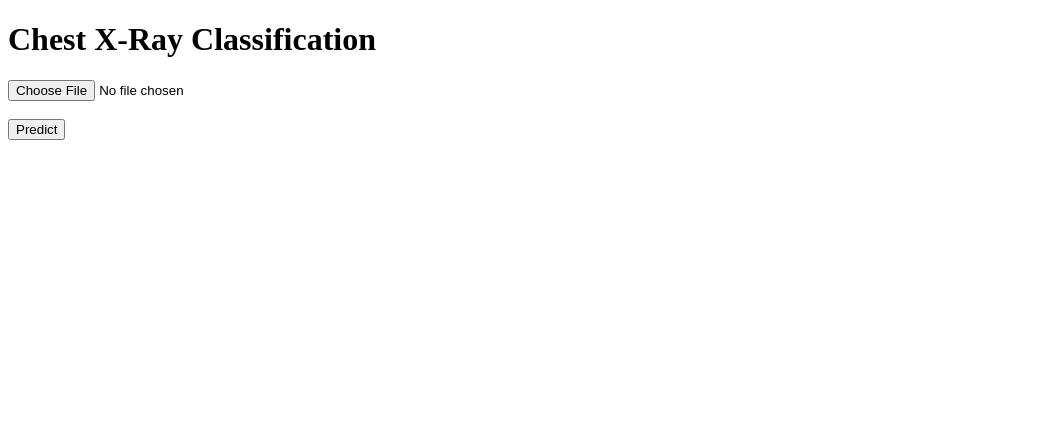
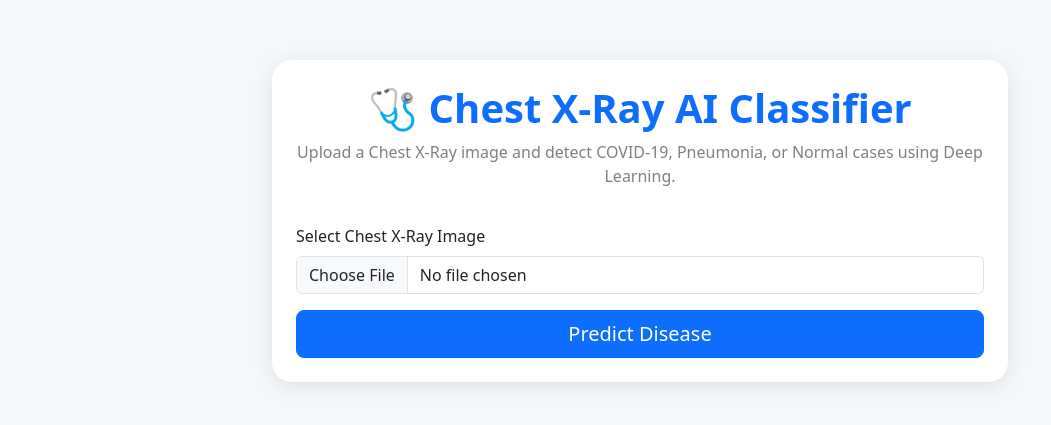
Before and after one commit to ash21agrawal/Chest-Xray-MLOps, a Flask app: page / in a window 1280 px wide. Shown: the top 425 px of the page, without its empty margins (0-1051 px from the left). Run offline with Flask 3, Linux system fonts and the light colour scheme.

Commit message:
Improve UI design

```diff
--- a/templates/index.html
+++ b/templates/index.html
@@ -1,42 +1,143 @@
 <!DOCTYPE html>
-<html>
+<html lang="en">
+
 <head>
-    <title>Chest X-Ray Classifier</title>
+    <meta charset="UTF-8">
+    <meta name="viewport" content="width=device-width, initial-scale=1.0">
+
+    <title>Chest X-Ray AI Classifier</title>
+
+    <link href="https://cdn.jsdelivr.net/npm/bootstrap@5.3.3/dist/css/bootstrap.min.css" rel="stylesheet">
+
+    <style>
+
+        body{
+            background:#f4f8fb;
+        }
+
+        .main-card{
+            margin-top:60px;
+            border:none;
+            border-radius:20px;
+            box-shadow:0px 4px 20px rgba(0,0,0,0.1);
+        }
+
+        .header{
+            text-align:center;
+            margin-bottom:20px;
+        }
+
+        .header h1{
+            color:#0d6efd;
+            font-weight:700;
+        }
+
+        .header p{
+            color:gray;
+        }
+
+        .result-card{
+            margin-top:20px;
+            border-radius:15px;
+        }
+
+    </style>
+
 </head>
 
 <body>
 
-    <h1>Chest X-Ray Classification</h1>
+<div class="container">
+
+    <div class="row justify-content-center">
+
+        <div class="col-md-8">
+
+            <div class="card main-card p-4">
+
+                <div class="header">
+
+                    <h1>🩺 Chest X-Ray AI Classifier</h1>
+
+                    <p>
+                        Upload a Chest X-Ray image and detect
+                        COVID-19, Pneumonia, or Normal cases using Deep Learning.
+                    </p>
+
+                </div>
 
                 <form method="POST" enctype="multipart/form-data">
 
+                    <div class="mb-3">
+
+                        <label class="form-label">
+                            Select Chest X-Ray Image
+                        </label>
+
                         <input
+                            class="form-control"
                             type="file"
                             name="image"
                             required
                         >
 
-        <br><br>
+                    </div>
 
-        <button type="submit">
-            Predict
+                    <div class="d-grid">
+
+                        <button
+                            type="submit"
+                            class="btn btn-primary btn-lg">
+
+                            Predict Disease
+
                         </button>
+
+                    </div>
 
                 </form>
 
-    <br>
-
                 {% if prediction %}
 
-        <h2>
-            Prediction: {{ prediction }}
-        </h2>
+                <div class="card result-card bg-light p-3">
 
                     <h3>
-            Confidence: {{ confidence }} %
+                        Prediction:
+                        <span class="text-primary">
+                            {{ prediction }}
+                        </span>
                     </h3>
+
+                    <h5>
+                        Confidence:
+                        {{ confidence }} %
+                    </h5>
+
+                    <div class="progress">
+
+                        <div
+                            class="progress-bar"
+                            role="progressbar"
+                            style="width: {{ confidence }}%;">
+
+                            {{ confidence }} %
+
+                        </div>
+
+                    </div>
+
+                </div>
 
                 {% endif %}
 
+            </div>
+
+        </div>
+
+    </div>
+
+</div>
+
 </body>
+
 </html>
```
Lines whose indentation alone changed are shown as unchanged.
